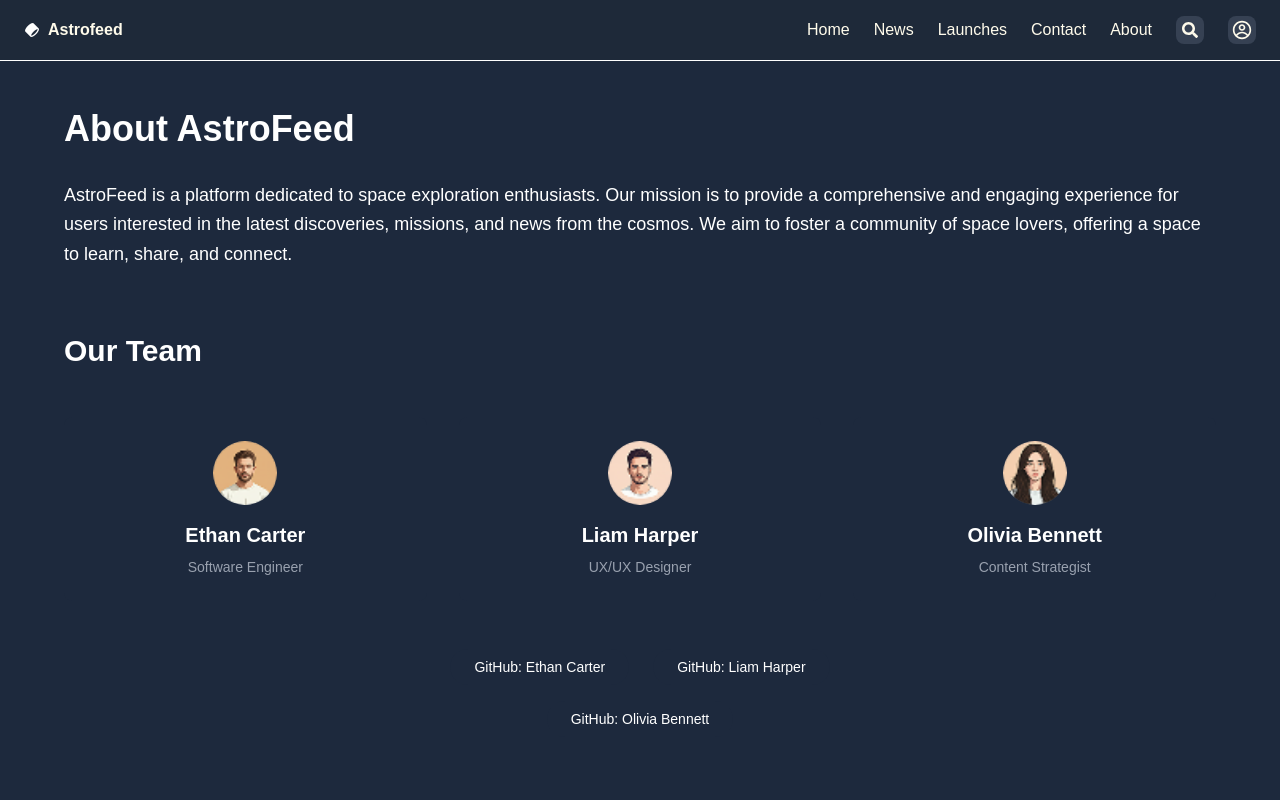
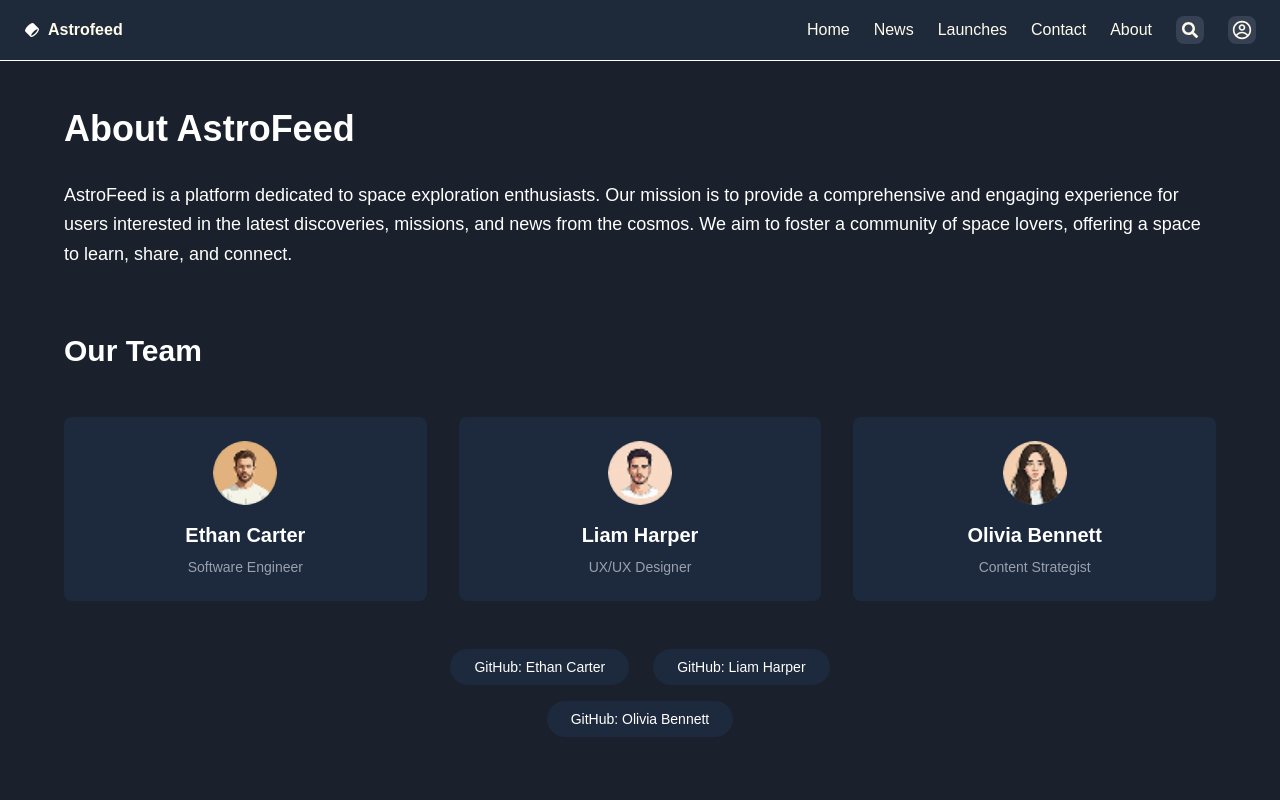
Before and after one commit to microhexagon/astro-feed, a Next.js app: page /About in a window 1280 px wide. Shown: the top 800 px of the page. Built offline with nearby package versions, Linux system fonts and the light colour scheme.

Commit message:
remove bg-slate-800 to  aviod clr difference

```diff
--- a/app/About/page.jsx
+++ b/app/About/page.jsx
@@ -31,7 +31,7 @@
   ];
 
   return (
-    <div className="min-h-screen bg-slate-800 text-white">
+    <div className="min-h-screen  text-white">
       <div className="container mx-auto px-6 py-12">
         {/* About Section */}
         <div className="max-w-6xl mx-auto mb-16">
--- a/app/Launches/page.jsx
+++ b/app/Launches/page.jsx
@@ -160,7 +160,7 @@
   };
 
   return (
-    <div className="min-h-screen w-screen bg-gray-900 font-sans">
+    <div className="min-h-screen w-screen  font-sans">
 
       <main className="max-w-6xl mx-auto px-4 sm:px-6 lg:px-8 py-8">
         <h1 className="text-3xl font-bold text-white mb-8 text-left">
--- a/app/apod/page.jsx
+++ b/app/apod/page.jsx
@@ -32,7 +32,7 @@
   };
 
   return (
-    <div className="min-h-screen w-screen bg-slate-900 ">
+    <div className="min-h-screen w-screen  ">
       <main className="max-w-4xl mx-auto px-4 sm:px-6 lg:px-8 py-8">
         <h1 className="text-3xl font-bold text-white mb-8 text-left">
           Astronomy Picture of the Day
```
